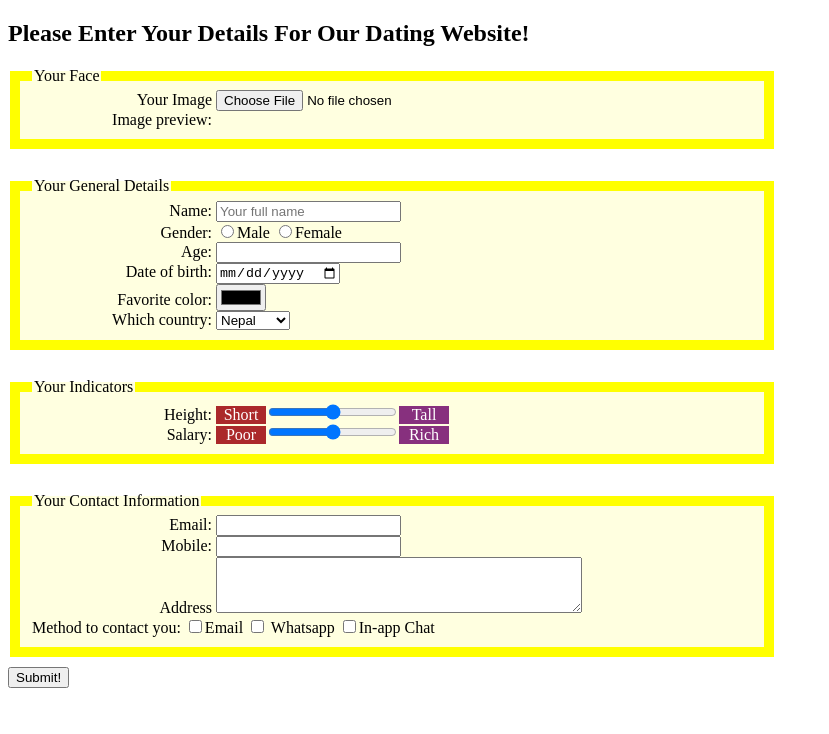
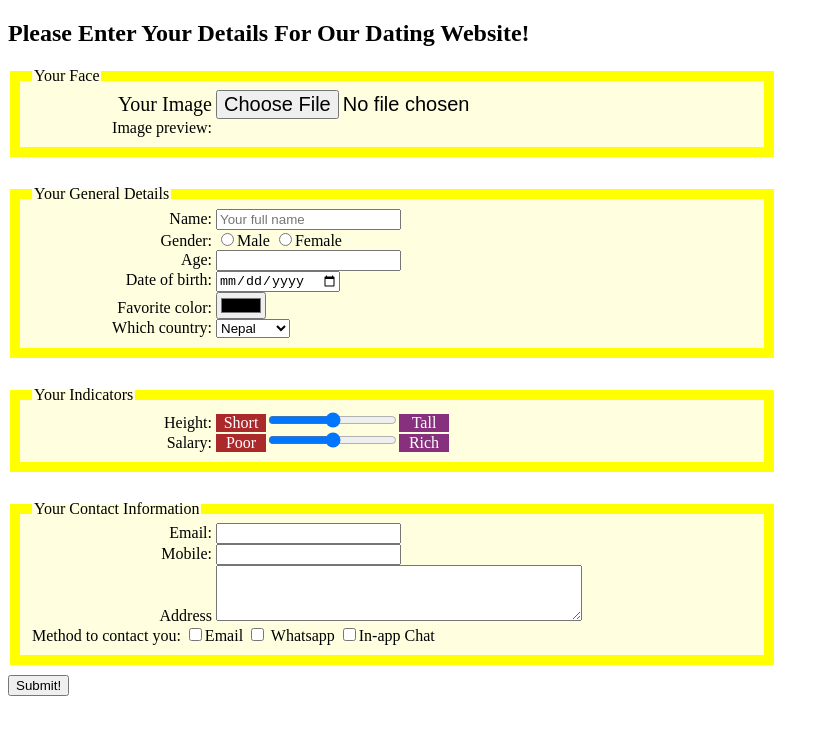
Before and after one commit to bidsharma/FullStackDeveloper-, a plain HTML site: page 1-week-one-hw/index.html in a window 1280 px wide. In both pictures the pointer is over the label "Your Image". Shown: the whole page, without its empty margins (0-829 px from the left). Drawn offline with Linux system fonts and the light colour scheme.

Commit message:
Completed

```diff
--- a/1-week-one-hw/index.html
+++ b/1-week-one-hw/index.html
@@ -40,6 +40,8 @@
 			div {
 				margin-bottom: -2.2px;
 			}
+			label:hover{font-size: 20px;}
+			input:hover{font-size: 20px;}
 		</style>
 	</head>
 
@@ -102,6 +104,7 @@
 
 		<input type="submit" value="Submit!">
 		</form>
+	<script src="https://www.cse.ust.hk/~rossiter/dating_web_site.js"></script>
 	</body>
 
 </html>
```
